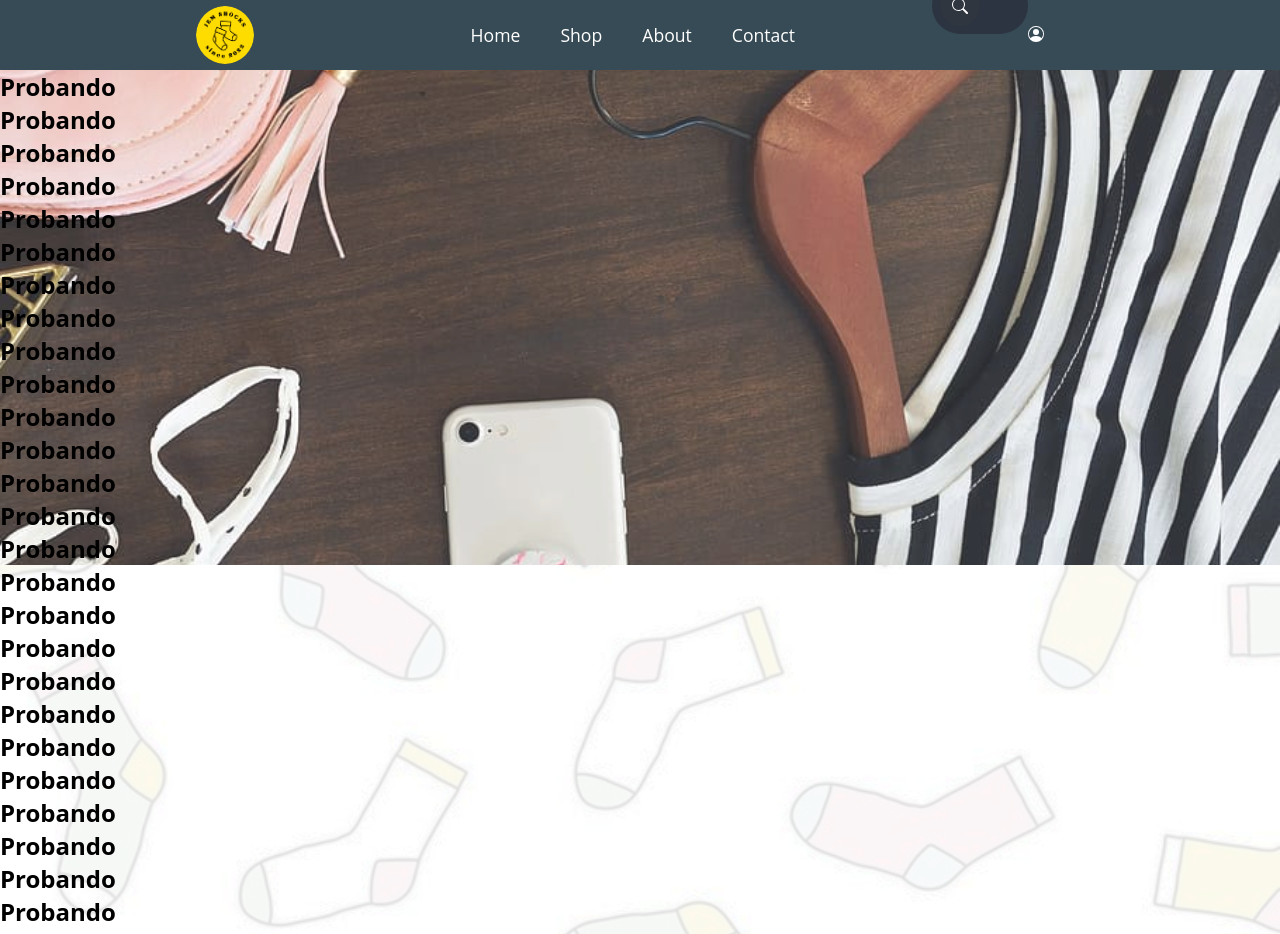
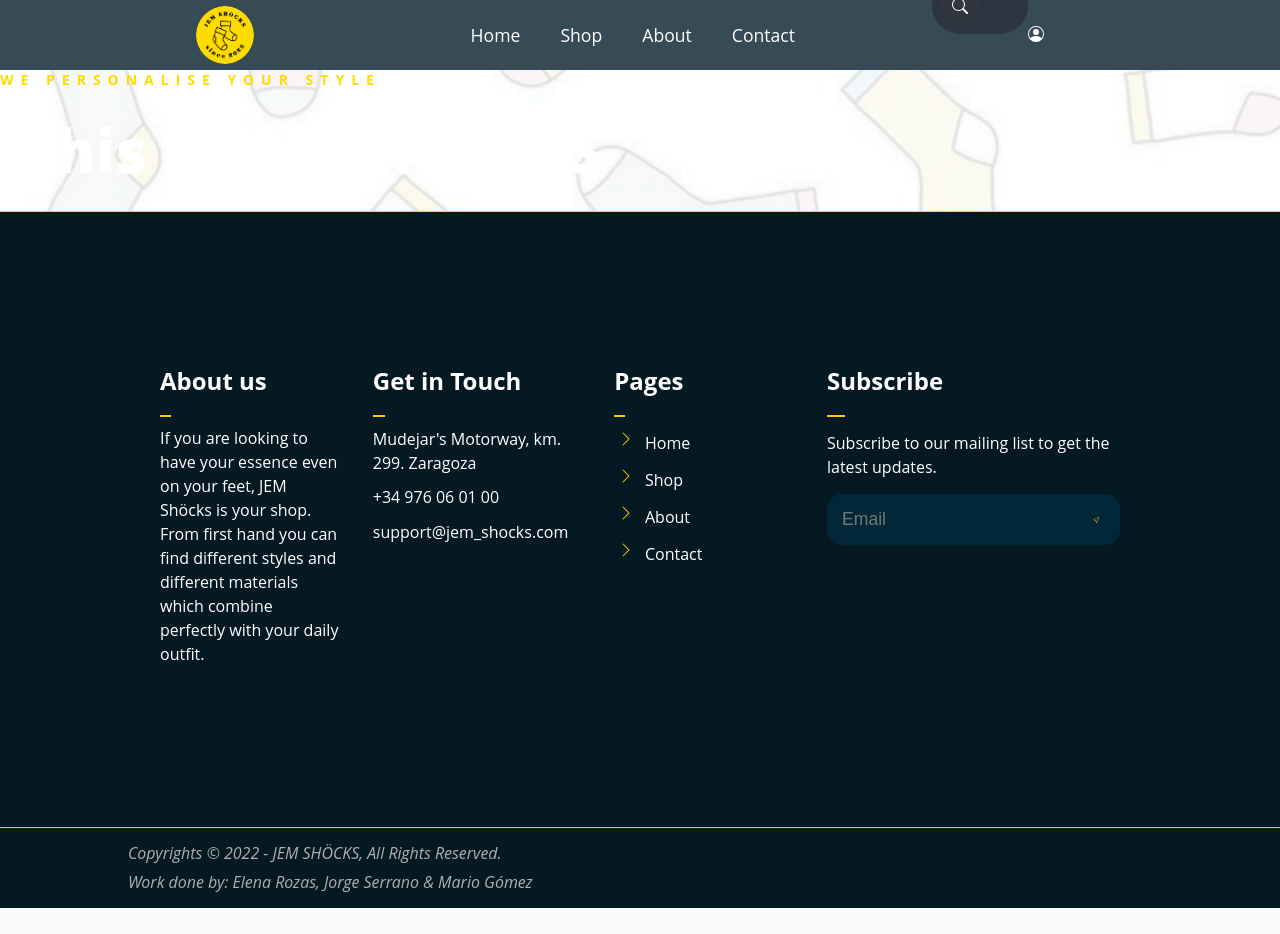
Before and after one commit to Yorrryiii/JEM_Shocks, a React (Create React App) app in the folder jem_shocks/: page / in a window 1280 px wide. Shown: the top 934 px of the page. After the commit the page ends 908 px from the top, so only its background shows below. Built offline with nearby package versions, Linux system fonts and the light colour scheme; a web font is replaced by a local one.

Commit message:
no message

```diff
--- a/jem_shocks/src/components/Home.jsx
+++ b/jem_shocks/src/components/Home.jsx
@@ -6,38 +6,9 @@ export class Home extends Component{
         return(
             <div id='cuerpo'>
                 <div id='portada'>
-<h2>Probando</h2>
-<h2>Probando</h2>
-<h2>Probando</h2>
-<h2>Probando</h2>
-<h2>Probando</h2>
-<h2>Probando</h2>
-<h2>Probando</h2>
-<h2>Probando</h2>
-<h2>Probando</h2>
-<h2>Probando</h2>
-<h2>Probando</h2>
-<h2>Probando</h2>
-<h2>Probando</h2>
-<h2>Probando</h2>
-<h2>Probando</h2>
-
+                    <h5 id='sale'>WE PERSONALISE YOUR STYLE</h5>
+                    <h1 id='aboutus'>This is JEM SHÖCKS</h1>
                 </div>
-                <h2>Probando</h2>
-<h2>Probando</h2>
-<h2>Probando</h2>
-<h2>Probando</h2>
-<h2>Probando</h2>
-<h2>Probando</h2>
-<h2>Probando</h2>
-<h2>Probando</h2>
-<h2>Probando</h2>
-<h2>Probando</h2>
-<h2>Probando</h2>
-<h2>Probando</h2>
-<h2>Probando</h2>
-<h2>Probando</h2>
-<h2>Probando</h2>
             </div>
         )
     }
--- a/jem_shocks/src/components/styles/Home.css
+++ b/jem_shocks/src/components/styles/Home.css
@@ -2,22 +2,3 @@
     margin: 0;
     padding: 0;
 }
-
-#portada{
-    width: 100%;
-    height: 100%;
-
-    background-image: url(../../../public/images/Portada.jpg);
-    /* Hacemos que la imagen no se repita */
-    background-repeat: no-repeat;
-    /* Hacemos que la imagen se ajuste al tamaño del contenedor */
-    background-size: cover;
-    /* Centramos la imagen */
-    background-position: center;
-    /* Hacemos que la imagen se quede fija en la posición */
-    background-attachment: fixed;
-    /* Hacemos que la imagen sea mas oscura */
-    background-color: rgba(167, 167, 167, 0.5);
-    /* Hacemos que la imagen sea translucida */
-    background-blend-mode: overlay;
-}
```
